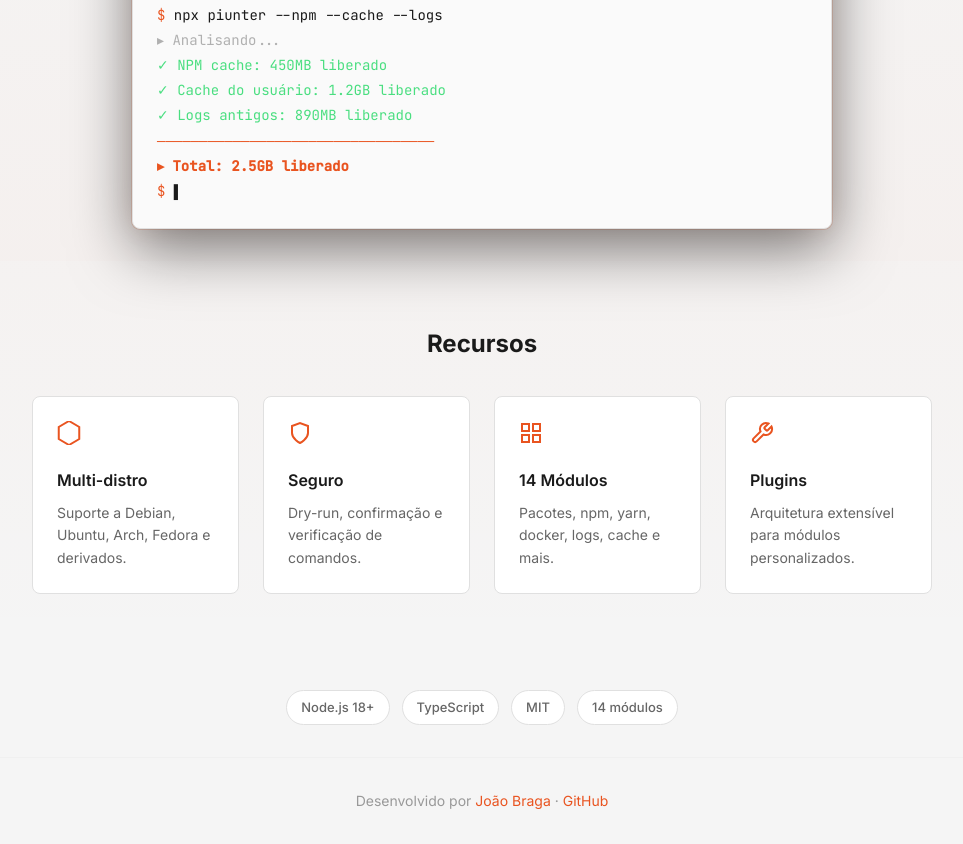
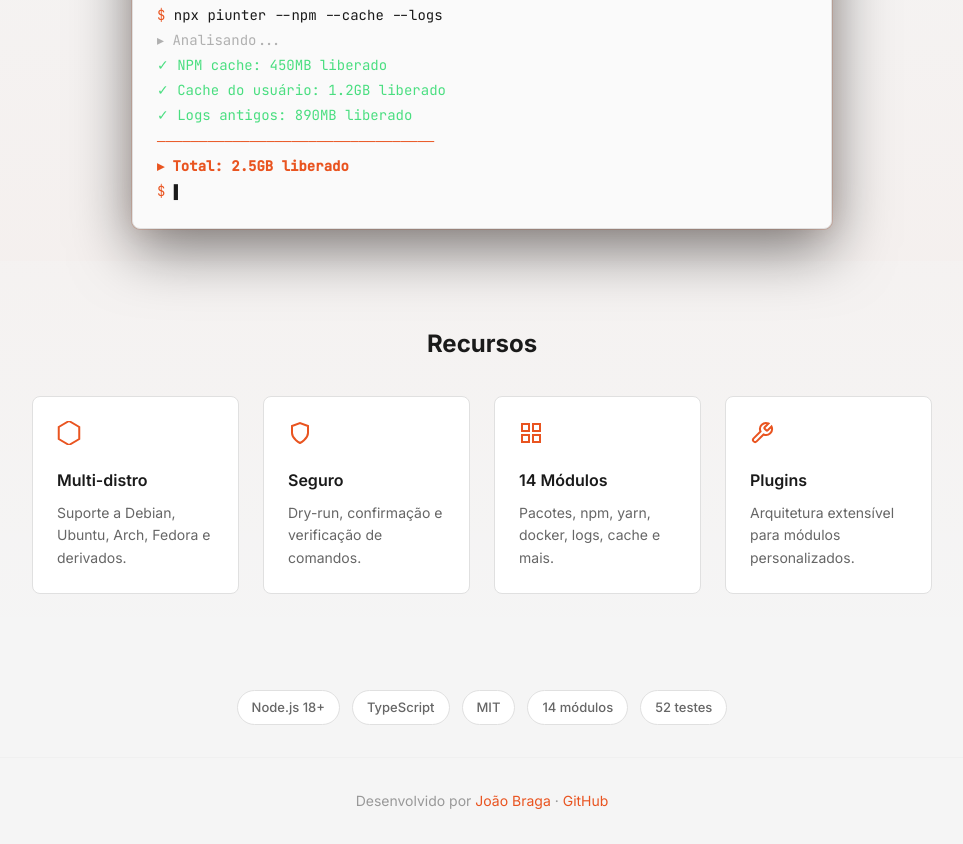
Before and after one commit to joaomjbraga/piunter, a website: page docs/index.html in a window 1280 px wide. Shown: the part 776-1620 px from the top of the page, without its empty margins (158-1121 px from the left). Drawn offline with Linux system fonts and the light colour scheme.

Commit message:
docs: atualiza changelog, README e docs para v1.2.2
- Adiciona entrada no CHANGELOG para v1.2.2
- Atualiza contagem de testes (10 -> 52)
- Adiciona badge de testes na página docs
- Atualiza versão no título do README

```diff
--- a/docs/index.html
+++ b/docs/index.html
@@ -176,6 +176,7 @@
           <span class="badge">TypeScript</span>
           <span class="badge">MIT</span>
           <span class="badge">14 módulos</span>
+          <span class="badge">52 testes</span>
         </div>
       </section>
     </main>
```
Also changed, not shown: CHANGELOG.md, README.md.
